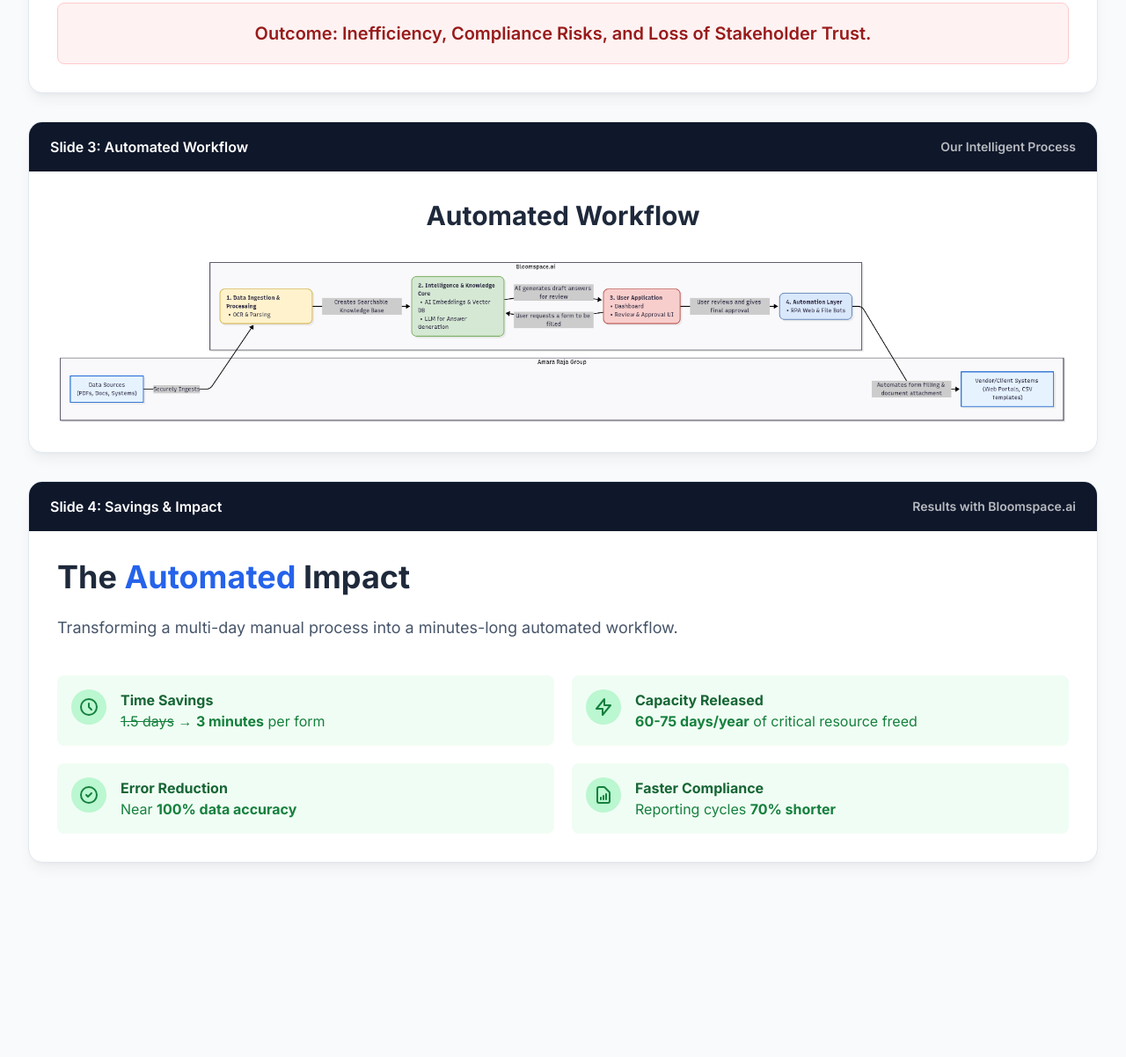
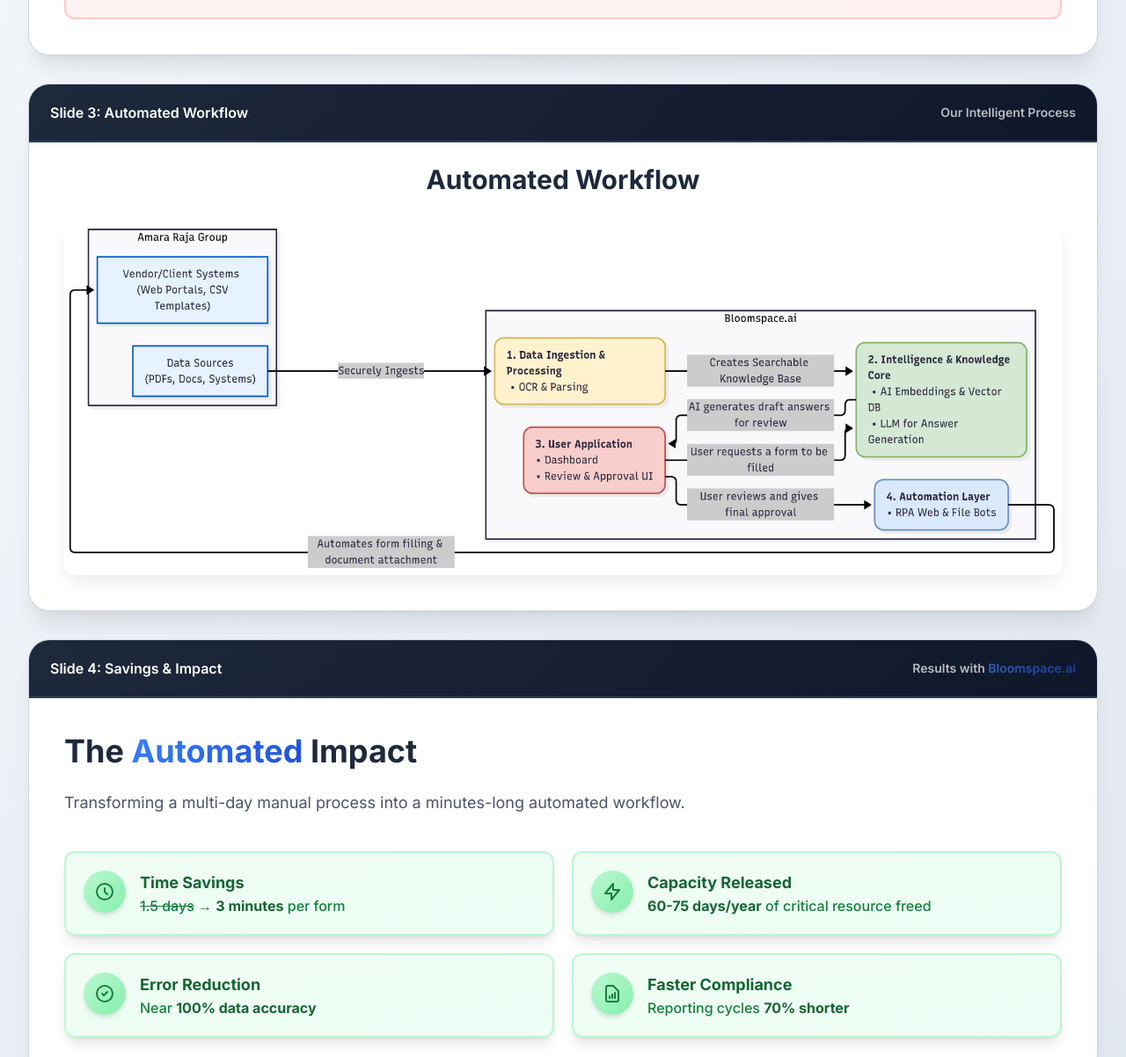
Before and after one commit to nimeshthakur0/bloomspace, a plain HTML site: page index.html in a window 1280 px wide. Shown: the part 867-2069 px from the top of the page at 88% size. Before the commit the page ends 1880 px from the top, so only its background shows below. Drawn offline with nearby package versions, Linux system fonts and the light colour scheme.

Commit message:
Fixed some issues

```diff
--- a/index.html
+++ b/index.html
@@ -9,7 +9,9 @@
     <style>
         body {
             font-family: 'Inter', sans-serif;
-            background-color: #f8fafc; /* Light gray background for the page */
+            /* Enhanced gradient background for more visual appeal */
+            background: linear-gradient(135deg, #f8fafc 0%, #e2e8f0 100%);
+            min-height: 100vh;
         }
         .slide-container {
             display: grid;
@@ -21,29 +23,34 @@
         }
         .slide {
             background-color: white;
-            border: 1px solid #e2e8f0;
-            border-radius: 1rem;
-            box-shadow: 0 10px 15px -3px rgb(0 0 0 / 0.05), 0 4px 6px -4px rgb(0 0 0 / 0.05);
+            /* Enhanced border and shadow for better depth */
+            border: 1px solid #cbd5e1;
+            border-radius: 1.5rem;
+            box-shadow: 0 20px 25px -5px rgb(0 0 0 / 0.08), 0 8px 10px -6px rgb(0 0 0 / 0.05);
             overflow: hidden;
             display: flex;
             flex-direction: column;
             transition: transform 0.3s ease, box-shadow 0.3s ease;
         }
         .slide:hover {
-            transform: translateY(-5px);
-            box-shadow: 0 20px 25px -5px rgb(0 0 0 / 0.1), 0 8px 10px -6px rgb(0 0 0 / 0.1);
+            transform: translateY(-8px);
+            /* More dramatic hover shadow */
+            box-shadow: 0 32px 40px -12px rgb(0 0 0 / 0.15), 0 12px 16px -8px rgb(0 0 0 / 0.08);
         }
         .slide-header {
-            background-color: #0f172a; /* Dark blue/black header */
+            /* Updated to modern dark slate with gradient */
+            background: linear-gradient(135deg, #1e293b 0%, #0f172a 100%);
             color: white;
-            padding: 1rem 1.5rem;
+            padding: 1.25rem 1.5rem;
             font-weight: 600;
             display: flex;
             justify-content: space-between;
             align-items: center;
+            /* Added subtle border bottom */
+            border-bottom: 2px solid #334155;
         }
         .slide-content {
-            padding: 2rem;
+            padding: 2.5rem;
             flex-grow: 1;
             display: flex;
             flex-direction: column;
@@ -55,7 +62,7 @@
             border: 2px solid;
             text-align: left;
             font-size: 0.875rem;
-            width: 150px; /* Fixed width for alignment */
+            width: 150px;
             height: 100%;
         }
         .flow-arrow {
@@ -78,7 +85,7 @@
         .flow-arrow-backward:before {
             content: '←';
             font-size: 2rem;
-            color: #fca5a5; /* Red for feedback loop */
+            color: #fca5a5;
             margin-bottom: 4px;
         }
         @media (max-width: 640px) {
@@ -94,10 +101,41 @@
         .workflow-image {
             width: 100%;
             height: auto;
-        max-height: 75vh;
+            /* Significantly increased max-height for bigger image */
+            max-height: 90vh;
+            min-height: 400px;
             display: block;
             margin: 20px auto 0;
-        border-radius: 8px;
+            border-radius: 12px;
+            /* Added subtle shadow to image */
+            box-shadow: 0 10px 25px -5px rgb(0 0 0 / 0.1);
+        }
+
+        /* Added custom brand colors */
+        .bloomspace-brand {
+            background: linear-gradient(135deg, #3b82f6 0%, #1d4ed8 100%);
+            -webkit-background-clip: text;
+            -webkit-text-fill-color: transparent;
+            background-clip: text;
+        }
+
+        .amara-raja-brand {
+            background: linear-gradient(135deg, #dc2626 0%, #991b1b 100%);
+            -webkit-background-clip: text;
+            -webkit-text-fill-color: transparent;
+            background-clip: text;
+        }
+
+        /* Enhanced button and interactive elements */
+        .enhanced-card {
+            background: linear-gradient(135deg, #f8fafc 0%, #ffffff 100%);
+            border: 2px solid #e2e8f0;
+            transition: all 0.3s ease;
+        }
+
+        .enhanced-card:hover {
+            border-color: #3b82f6;
+            transform: translateY(-2px);
         }
     </style>
 </head>
@@ -109,23 +147,16 @@
         <div class="slide">
             <div class="slide-header">
                 <span>Slide 1: Introduction</span>
-                <span class="text-sm opacity-70">Bloomspace.ai</span>
+                <span class="text-sm opacity-70">Partnership Overview</span>
             </div>
             <div class="slide-content space-y-8">
-                <h1 class="text-4xl font-bold text-slate-800">We are <span class="text-blue-600">Bloomspace.ai</span></h1>
-                <p class="text-lg text-slate-600">An Artificial Intelligence company helping organizations unlock efficiency and accuracy by automating complex, repetitive processes.</p>
+                <!-- Updated brand colors with gradient text -->
+                <h1 class="text-4xl font-bold text-slate-800">We are <span class="bloomspace-brand font-extrabold">Bloomspace.ai</span></h1>
+                <p class="text-lg text-slate-600 leading-relaxed">An Artificial Intelligence company helping organizations unlock efficiency and accuracy by automating complex, repetitive processes.</p>
 
-                <div class="border-t pt-6">
-                    <h2 class="text-sm font-semibold text-slate-500 tracking-wider mb-4">In partnership with</h2>
-                    <div class="flex items-center space-x-6">
-                        <img src="https://placehold.co/200x60/0f172a/ffffff?text=Bloomspace.ai&font=inter" alt="Bloomspace.ai Logo" class="h-10 object-contain" onerror="this.onerror=null;this.src='https://placehold.co/200x60/0f172a/ffffff?text=Bloomspace.ai';">
-                        <div class="text-2xl font-thin text-slate-300">+</div>
-                        <img src="https://placehold.co/200x60/d91e2b/ffffff?text=AMARA+RAJA&font=inter" alt="Amara Raja Logo" class="h-12 object-contain" onerror="this.onerror=null;this.src='https://placehold.co/200x60/d91e2b/ffffff?text=AMARA+RAJA';">
-                    </div>
-                </div>
-
-                <div class="bg-blue-50 border border-blue-200 rounded-lg p-4 mt-4">
-                    <p class="font-semibold text-blue-800">Our Focus: <span class="font-normal">Solving vendor & client compliance form automation with AI.</span></p>
+                <!-- Enhanced focus box with better styling -->
+                <div class="bg-gradient-to-r from-blue-50 to-indigo-50 border-2 border-blue-200 rounded-xl p-6 mt-4">
+                    <p class="font-semibold text-blue-900 text-lg">Our Focus: <span class="font-normal text-blue-800">Solving vendor & client compliance form automation with AI.</span></p>
                 </div>
             </div>
         </div>
@@ -138,18 +169,20 @@
             </div>
             <div class="slide-content space-y-6">
                 <div class="flex items-center space-x-4">
-                    <div class="bg-red-100 p-3 rounded-full">
+                    <!-- Enhanced warning icon styling -->
+                    <div class="bg-gradient-to-br from-red-100 to-red-200 p-4 rounded-full shadow-lg">
                         <svg class="w-8 h-8 text-red-600" fill="none" stroke="currentColor" viewBox="0 0 24 24" xmlns="http://www.w3.org/2000/svg"><path stroke-linecap="round" stroke-linejoin="round" stroke-width="2" d="M12 9v2m0 4h.01m-6.938 4h13.856c1.54 0 2.502-1.667 1.732-3L13.732 4c-.77-1.333-2.694-1.333-3.464 0L3.34 16c-.77 1.333.192 3 1.732 3z"></path></svg>
                     </div>
                     <h1 class="text-4xl font-bold text-slate-800">The Compliance Bottleneck</h1>
                 </div>
-                <ul class="space-y-4 text-slate-600 text-lg list-disc list-inside">
+                <ul class="space-y-4 text-slate-600 text-lg list-disc list-inside leading-relaxed">
                     <li>Company must complete <span class="font-bold text-slate-700">40–50 vendor and client compliance forms</span> each year.</li>
                     <li>Each form consumes approximately <span class="font-bold text-slate-700">1.5 working days</span> of a critical resource.</li>
                     <li>Data is <span class="font-bold text-slate-700">fragmented</span> across multiple disconnected files & systems.</li>
                     <li>The process is <span class="font-bold text-red-600">manual, error-prone, and slow</span>, risking compliance delays.</li>
                 </ul>
-                <div class="bg-red-50 border border-red-200 rounded-lg p-5 mt-4 text-center">
+                <!-- Enhanced outcome box with gradient -->
+                <div class="bg-gradient-to-r from-red-50 to-rose-50 border-2 border-red-200 rounded-xl p-6 mt-4 text-center">
                     <p class="font-semibold text-red-800 text-xl">Outcome: Inefficiency, Compliance Risks, and Loss of Stakeholder Trust.</p>
                 </div>
             </div>
@@ -161,9 +194,11 @@
                 <span>Slide 3: Automated Workflow</span>
                 <span class="text-sm opacity-70">Our Intelligent Process</span>
             </div>
-            <div class="slide-content space-y-4">
+            <!-- Reduced padding to give more space for larger image -->
+            <div class="slide-content space-y-4" style="padding: 1.5rem 2.5rem 2.5rem 2.5rem;">
                 <h1 class="text-3xl font-bold text-slate-800 text-center mb-4">Automated Workflow</h1>
-                <img class="workflow-image" src="Flowchart.png" alt="A diagram of the automated deployment workflow">
+                <!-- Image will now be significantly larger due to updated CSS -->
+                <img class="workflow-image" src="Flowchart2.png" alt="A diagram of the automated deployment workflow">
             </div>
         </div>
 
@@ -171,43 +206,45 @@
         <div class="slide">
             <div class="slide-header">
                 <span>Slide 4: Savings & Impact</span>
-                <span class="text-sm opacity-70">Results with Bloomspace.ai</span>
+                <span class="text-sm opacity-70">Results with <span class="bloomspace-brand">Bloomspace.ai</span></span>
             </div>
             <div class="slide-content space-y-6">
-                <h1 class="text-4xl font-bold text-slate-800">The <span class="text-blue-600">Automated</span> Impact</h1>
-                <p class="text-lg text-slate-600">Transforming a multi-day manual process into a minutes-long automated workflow.</p>
+                <!-- Updated title with brand colors -->
+                <h1 class="text-4xl font-bold text-slate-800">The <span class="bloomspace-brand font-extrabold">Automated</span> Impact</h1>
+                <p class="text-lg text-slate-600 leading-relaxed">Transforming a multi-day manual process into a minutes-long automated workflow.</p>
 
                 <div class="grid grid-cols-1 md:grid-cols-2 gap-5 pt-4">
+                    <!-- Enhanced impact cards with better gradients and shadows -->
                     <!-- Time Savings -->
-                    <div class="bg-green-50 p-4 rounded-lg flex items-start space-x-4">
-                        <div class="bg-green-200 p-2 rounded-full"><svg class="w-6 h-6 text-green-700" fill="none" stroke="currentColor" viewBox="0 0 24 24" xmlns="http://www.w3.org/2000/svg"><path stroke-linecap="round" stroke-linejoin="round" stroke-width="2" d="M12 8v4l3 3m6-3a9 9 0 11-18 0 9 9 0 0118 0z"></path></svg></div>
+                    <div class="bg-gradient-to-br from-green-50 to-emerald-50 p-5 rounded-xl border-2 border-green-200 flex items-start space-x-4 shadow-lg hover:shadow-xl transition-all duration-300">
+                        <div class="bg-gradient-to-br from-green-200 to-green-300 p-3 rounded-full shadow-md"><svg class="w-6 h-6 text-green-700" fill="none" stroke="currentColor" viewBox="0 0 24 24" xmlns="http://www.w3.org/2000/svg"><path stroke-linecap="round" stroke-linejoin="round" stroke-width="2" d="M12 8v4l3 3m6-3a9 9 0 11-18 0 9 9 0 0118 0z"></path></svg></div>
                         <div>
-                            <h3 class="font-bold text-green-800">Time Savings</h3>
-                            <p class="text-green-700"><span class="line-through">1.5 days</span> &rarr; <span class="font-bold">3 minutes</span> per form</p>
+                            <h3 class="font-bold text-green-800 text-lg">Time Savings</h3>
+                            <p class="text-green-700 font-medium"><span class="line-through">1.5 days</span> &rarr; <span class="font-bold text-green-800">3 minutes</span> per form</p>
                         </div>
                     </div>
                     <!-- Capacity Released -->
-                    <div class="bg-green-50 p-4 rounded-lg flex items-start space-x-4">
-                        <div class="bg-green-200 p-2 rounded-full"><svg class="w-6 h-6 text-green-700" fill="none" stroke="currentColor" viewBox="0 0 24 24" xmlns="http://www.w3.org/2000/svg"><path stroke-linecap="round" stroke-linejoin="round" stroke-width="2" d="M13 10V3L4 14h7v7l9-11h-7z"></path></svg></div>
+                    <div class="bg-gradient-to-br from-green-50 to-emerald-50 p-5 rounded-xl border-2 border-green-200 flex items-start space-x-4 shadow-lg hover:shadow-xl transition-all duration-300">
+                        <div class="bg-gradient-to-br from-green-200 to-green-300 p-3 rounded-full shadow-md"><svg class="w-6 h-6 text-green-700" fill="none" stroke="currentColor" viewBox="0 0 24 24" xmlns="http://www.w3.org/2000/svg"><path stroke-linecap="round" stroke-linejoin="round" stroke-width="2" d="M13 10V3L4 14h7v7l9-11h-7z"></path></svg></div>
                         <div>
-                            <h3 class="font-bold text-green-800">Capacity Released</h3>
-                            <p class="text-green-700"><span class="font-bold">60-75 days/year</span> of critical resource freed</p>
+                            <h3 class="font-bold text-green-800 text-lg">Capacity Released</h3>
+                            <p class="text-green-700 font-medium"><span class="font-bold text-green-800">60-75 days/year</span> of critical resource freed</p>
                         </div>
                     </div>
                     <!-- Error Reduction -->
-                    <div class="bg-green-50 p-4 rounded-lg flex items-start space-x-4">
-                        <div class="bg-green-200 p-2 rounded-full"><svg class="w-6 h-6 text-green-700" fill="none" stroke="currentColor" viewBox="0 0 24 24" xmlns="http://www.w3.org/2000/svg"><path stroke-linecap="round" stroke-linejoin="round" stroke-width="2" d="M9 12l2 2 4-4m6 2a9 9 0 11-18 0 9 9 0 0118 0z"></path></svg></div>
+                    <div class="bg-gradient-to-br from-green-50 to-emerald-50 p-5 rounded-xl border-2 border-green-200 flex items-start space-x-4 shadow-lg hover:shadow-xl transition-all duration-300">
+                        <div class="bg-gradient-to-br from-green-200 to-green-300 p-3 rounded-full shadow-md"><svg class="w-6 h-6 text-green-700" fill="none" stroke="currentColor" viewBox="0 0 24 24" xmlns="http://www.w3.org/2000/svg"><path stroke-linecap="round" stroke-linejoin="round" stroke-width="2" d="M9 12l2 2 4-4m6 2a9 9 0 11-18 0 9 9 0 0118 0z"></path></svg></div>
                         <div>
-                            <h3 class="font-bold text-green-800">Error Reduction</h3>
-                            <p class="text-green-700">Near <span class="font-bold">100% data accuracy</span></p>
+                            <h3 class="font-bold text-green-800 text-lg">Error Reduction</h3>
+                            <p class="text-green-700 font-medium">Near <span class="font-bold text-green-800">100% data accuracy</span></p>
                         </div>
                     </div>
                     <!-- Faster Compliance -->
-                    <div class="bg-green-50 p-4 rounded-lg flex items-start space-x-4">
-                         <div class="bg-green-200 p-2 rounded-full"><svg class="w-6 h-6 text-green-700" fill="none" stroke="currentColor" viewBox="0 0 24 24" xmlns="http://www.w3.org/2000/svg"><path stroke-linecap="round" stroke-linejoin="round" stroke-width="2" d="M9 17v-2m3 2v-4m3 4v-6m2 10H7a2 2 0 01-2-2V5a2 2 0 012-2h5.586a1 1 0 01.707.293l5.414 5.414a1 1 0 01.293.707V19a2 2 0 01-2 2z"></path></svg></div>
+                    <div class="bg-gradient-to-br from-green-50 to-emerald-50 p-5 rounded-xl border-2 border-green-200 flex items-start space-x-4 shadow-lg hover:shadow-xl transition-all duration-300">
+                         <div class="bg-gradient-to-br from-green-200 to-green-300 p-3 rounded-full shadow-md"><svg class="w-6 h-6 text-green-700" fill="none" stroke="currentColor" viewBox="0 0 24 24" xmlns="http://www.w3.org/2000/svg"><path stroke-linecap="round" stroke-linejoin="round" stroke-width="2" d="M9 17v-2m3 2v-4m3 4v-6m2 10H7a2 2 0 01-2-2V5a2 2 0 012-2h5.586a1 1 0 01.707.293l5.414 5.414a1 1 0 01.293.707V19a2 2 0 01-2 2z"></path></svg></div>
                         <div>
-                            <h3 class="font-bold text-green-800">Faster Compliance</h3>
-                            <p class="text-green-700">Reporting cycles <span class="font-bold">70% shorter</span></p>
+                            <h3 class="font-bold text-green-800 text-lg">Faster Compliance</h3>
+                            <p class="text-green-700 font-medium">Reporting cycles <span class="font-bold text-green-800">70% shorter</span></p>
                         </div>
                     </div>
                 </div>
```
Also changed, not shown: Flowchart2.png (added). Lines whose indentation alone changed are shown as unchanged.
